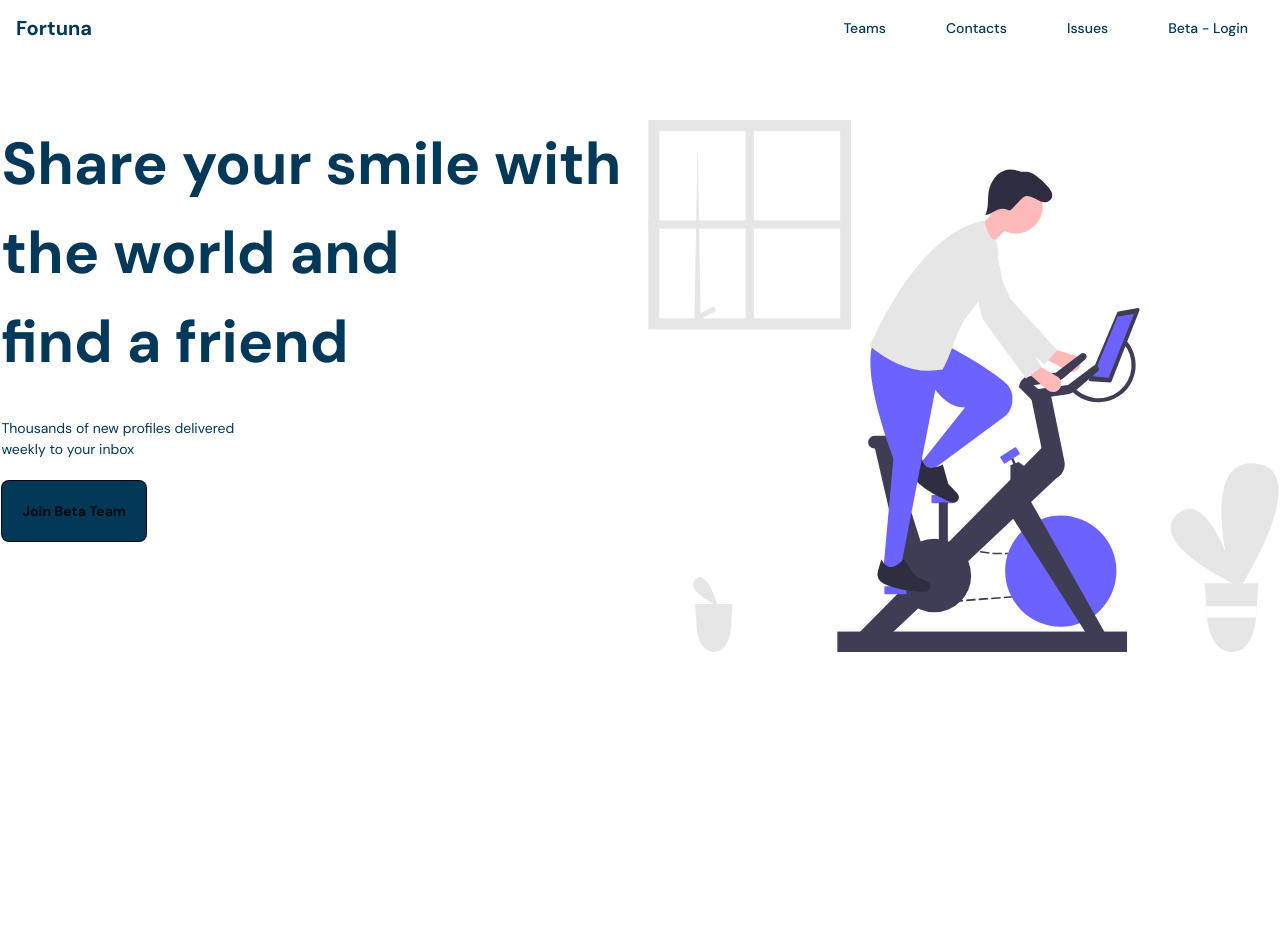
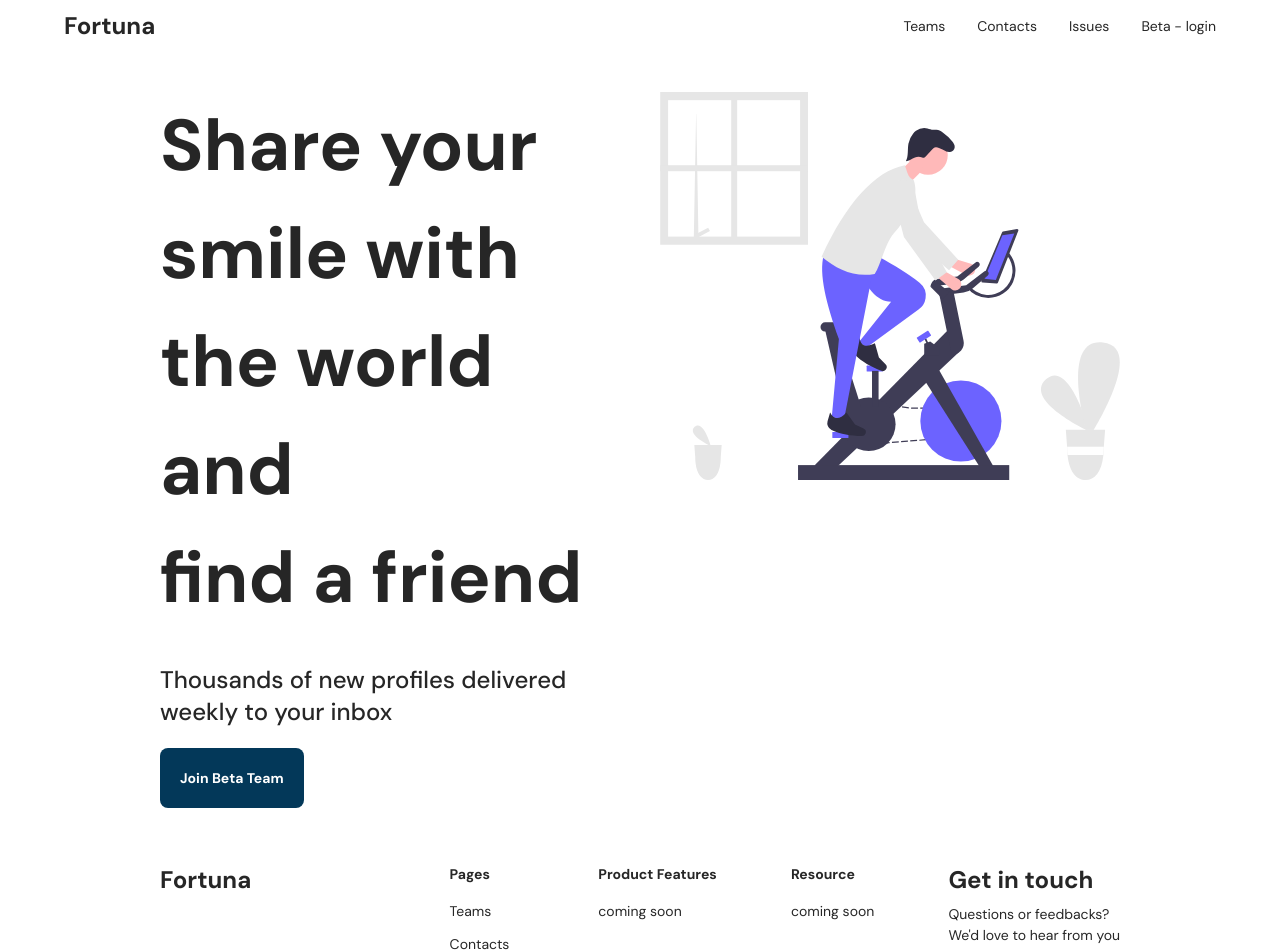
Before and after one commit to Azibagirramani/fortuna-frontend, a Next.js app: page / in a window 1280 px wide. Shown: the top 952 px of the page. Before the commit the page ends 800 px from the top, so only its background shows below. Built offline with nearby package versions, Linux system fonts and the light colour scheme.

Commit message:
WIP: ui fix

```diff
--- a/components/forms/BaseButton.tsx
+++ b/components/forms/BaseButton.tsx
@@ -9,7 +9,7 @@ interface ButtonProps {
 
 function BaseButton ({ disabled, type, loading = false, onClick, children }: ButtonProps): JSX.Element{
     return (
-    <button disabled={disabled} type={type} onClick={onClick} className="py-5 lg:w-fit md:w-fit px-5 mr-2 text-sm font-medium text-white bg-secondary rounded-lg border border-gray-200">
+    <button disabled={disabled} type={type} onClick={onClick} className="py-5 lg:w-fit md:w-fit px-5 mr-2 text-sm font-medium text-white bg-secondary rounded-lg">
         {loading
             ?
             <span>
--- /dev/null
+++ b/components/public/BaseFooter.tsx
@@ -0,0 +1,81 @@
+import Link from "next/link";
+
+import { FooterLinks } from "../types";
+
+export default () => {
+
+    const footerLinks: FooterLinks[] = [
+        {
+            title: "Pages",
+            links: [
+
+                {
+                    label: "Teams",
+                    to: ""
+                  },
+                  {
+                    label: "Contacts",
+                    to: ""
+                  },
+                  {
+                    label: "Issues",
+                    to:""
+                  },
+                  {
+                    label: "Beta - login",
+                    to:""
+                  }
+             ]
+        },
+        {
+            title: "Product Features",
+            links: [
+                {
+                    label: "coming soon",
+                    to: "#"
+                }
+            ]
+        },
+        {
+            title: "Resource",
+            links: [
+                {
+                    label: "coming soon",
+                    to: "#"
+                }
+            ]
+        }
+    ]
+
+    return(
+            <footer className="flex flex-col gap-9 xl:flex-row md:flex-row lg:justify-between mt-14 mx-5 lg:mx-[4rem] xl:mx-[10rem] my-10">
+                <div className="flex flex-col lg:justify-between">
+                    <h1 className="text-2xl font-extrabold">Fortuna</h1>
+                    <div>
+                        <p className="mt-5">@2021 Lorem ipsum dolor sit </p>
+                        <p>amet consectetur adipisicing elit.</p>
+                    </div>
+                </div>
+                { footerLinks.map((items, index)=> {
+                    return <div className="" key={index}>
+                        <h3  className="font-extrabold">{items.title}</h3>
+                        <ul className="mt-4">
+                            { items.links?.map((links, linkIndex)=> {
+                                return<li className="mb-3 last:mb-0" key={linkIndex}>
+                                    <Link href={links?.to}>
+                                        <a className="font-normal text-black hover:text-moony">{links.label}</a>
+                                    </Link>
+                                </li>
+                            }) }
+                        </ul>
+                    </div>
+                }) }
+
+                <div className="">
+                    <h1 className="text-2xl font-extrabold">Get in touch</h1>
+                    <p className="mt-2">Questions or feedbacks? </p>
+                    <p className="">We'd love to hear from you </p>
+                </div>
+            </footer>
+    )
+}
--- a/components/public/BaseNavbar.tsx
+++ b/components/public/BaseNavbar.tsx
@@ -1,18 +1,17 @@
-import { NextPage } from "next"
 import Link from "next/link"
 
 import { NavBarLinks } from "../types"
 
-function publicNavBar (props: { links: any }) {
+export default (props: { links: any }) => {
     const { links } = props
     const NavLinks: NavBarLinks[] = [ ...links ]
 
     return(
         <>
-            <nav className="bg-white border-gray-200 px-2 sm:px-4 py-2.5 rounded dark:bg-gray-800">
+            <nav className="bg-white border-gray-200 py-2.5 rounded dark:bg-gray-800 lg:mx-[4rem] mx-5">
                 <div className="container flex flex-wrap justify-between items-center mx-auto">
                     <a href="#" className="flex items-center">
-                        <span className="self-center text-xl font-semibold whitespace-nowrap dark:text-white text-secondary">Fortuna</span>
+                        <span className="self-center text-2xl font-extrabold whitespace-nowrap dark:text-white text-black">Fortuna</span>
                     </a>
                     <button data-collapse-toggle="mobile-menu" type="button" className="inline-flex items-center p-2 ml-3 text-sm text-gray-500 rounded-lg md:hidden hover:bg-gray-100 focus:outline-none focus:ring-2 focus:ring-gray-200 dark:text-gray-400 dark:hover:bg-gray-700 dark:focus:ring-gray-600" aria-controls="mobile-menu" aria-expanded="false">
                     <span className="sr-only">Open main menu</span>
@@ -23,9 +22,11 @@ function publicNavBar (props: { links: any }) {
                         <ul className="flex flex-col mt-4 md:flex-row md:space-x-8 md:mt-0 md:text-sm md:font-medium">
                             {
                                 NavLinks.map((items, index)=> {
-                                    return <Link href={items.to} key={index}>
-                                        <a className="block hover:text-slate-400 text-secondary capitalize py-2 pr-4 pl-3 text-dark md:bg-transparent" aria-current="page">{items.label}</a>
+                                    return <li className="mb-4 lg:mb-0 md:mb-0"  key={index}>
+                                            <Link href={items.to}>
+                                        <a className="font-light text-black hover:text-moony" aria-current="page">{items.label}</a>
                                      </Link>
+                                    </li>
                                 })
                             }
                         </ul>
@@ -35,5 +36,3 @@ function publicNavBar (props: { links: any }) {
         </>
     )
 }
-
-export default publicNavBar
--- a/components/types.ts
+++ b/components/types.ts
@@ -5,6 +5,11 @@ export interface NavBarLinks {
     to: any,
 }
 
+
+export interface FooterLinks {
+    title: string;
+    links?: NavBarLinks[]
+}
 
 export interface BaseInput<T> {
     placeholder?: string
--- a/layouts/public/index.tsx
+++ b/layouts/public/index.tsx
@@ -1,6 +1,8 @@
 import type { ReactElement } from 'react'
 
 import PublicNavBar from "../../components/public/BaseNavbar";
+import PublicFooter from "../../components/public/BaseFooter";
+
 
 import { NavBarLinks } from "../../components/types"
 
@@ -26,10 +28,11 @@ function PublicLayout(page: ReactElement){
     }
   ]
     return(
-        <>
+      <>
         <PublicNavBar links={links} />
-        {page}
-        </>
+          {page}
+        <PublicFooter />
+      </>
     )
 }
 
--- a/pages/_document.tsx
+++ b/pages/_document.tsx
@@ -9,7 +9,7 @@ export default function Document() {
       <body>
         <Main />
         <NextScript />
-        {/* <script src="https://unpkg.com/flowbite@1.4.5/dist/flowbite.js"></script> */}
+        <script src="https://unpkg.com/flowbite@1.4.5/dist/flowbite.js"></script>
       </body>
     </Html>
   )
--- a/pages/index.tsx
+++ b/pages/index.tsx
@@ -16,14 +16,13 @@ function Home (){
         Welcome to Fortuna
       </title>
     </Head>
-    <div className="container md:mx-auto lg:mx-auto lg:pt-[2rem] px-5 lg:px-[0.09rem] md:px-3">
-      <div className="flex justify-center lg:flex-row md:flex-row flex-col mt-8 gap-[1rem]">
-        <div className="flex-1 text-center lg:text-left md:text-left">
-          <h1 className="text-[1.8rem] md:text-[2rem] lg:text-[3.7rem] text-secondary font-extrabold leading-normal">Share your smile with <br/> the world and <br className="d-none" /> find a friend</h1>
-          <p className="mt-[2rem] text-secondary">Thousands of new profiles delivered <br/> weekly to your inbox</p>
+      <div className="flex justify-center lg:flex-row md:flex-row flex-col mt-10 gap-10 mx-5 lg:mx-[4rem] xl:mx-[10rem]">
+        <div className="flex-1 text-center mx-auto lg:text-left md:text-left">
+          <h1 className="text-[1.8rem] md:text-[2rem] lg:text-[2.5rem] xl:text-7xl xl:leading-normal text-black-100 font-extrabold leading-normal">Share your smile with <br/> the world and <br className="d-none" /> find a friend</h1>
+          <p className="mt-[2rem] text-black-100 xl:text-2xl xl:font-medium lg:font-medium font-extrabold">Thousands of new profiles delivered <br/> weekly to your inbox</p>
           <div className="flex flex-col mt-5">
             <BaseButton type="button">
-              <span className="font-capitalize font-extrabold">Join Beta Team</span>
+              <span className="font-capitalize font-extrabold text-[white]">Join Beta Team</span>
             </BaseButton>
           </div>
         </div>
@@ -33,8 +32,6 @@ function Home (){
           />
         </div>
       </div>
-    </div>
-
     </>
 
   )
--- a/tailwind.config.js
+++ b/tailwind.config.js
@@ -7,11 +7,11 @@ module.exports = {
     colors: {
       "primary": "#A0C9C3",
       "secondary": "#033859",
+      "moony": "#c0c0c0"
     },
     extend: {},
   },
   plugins: [
-    // require('flowbite/plugin')
     require('@tailwindcss/forms'),
   ],
 }
```
